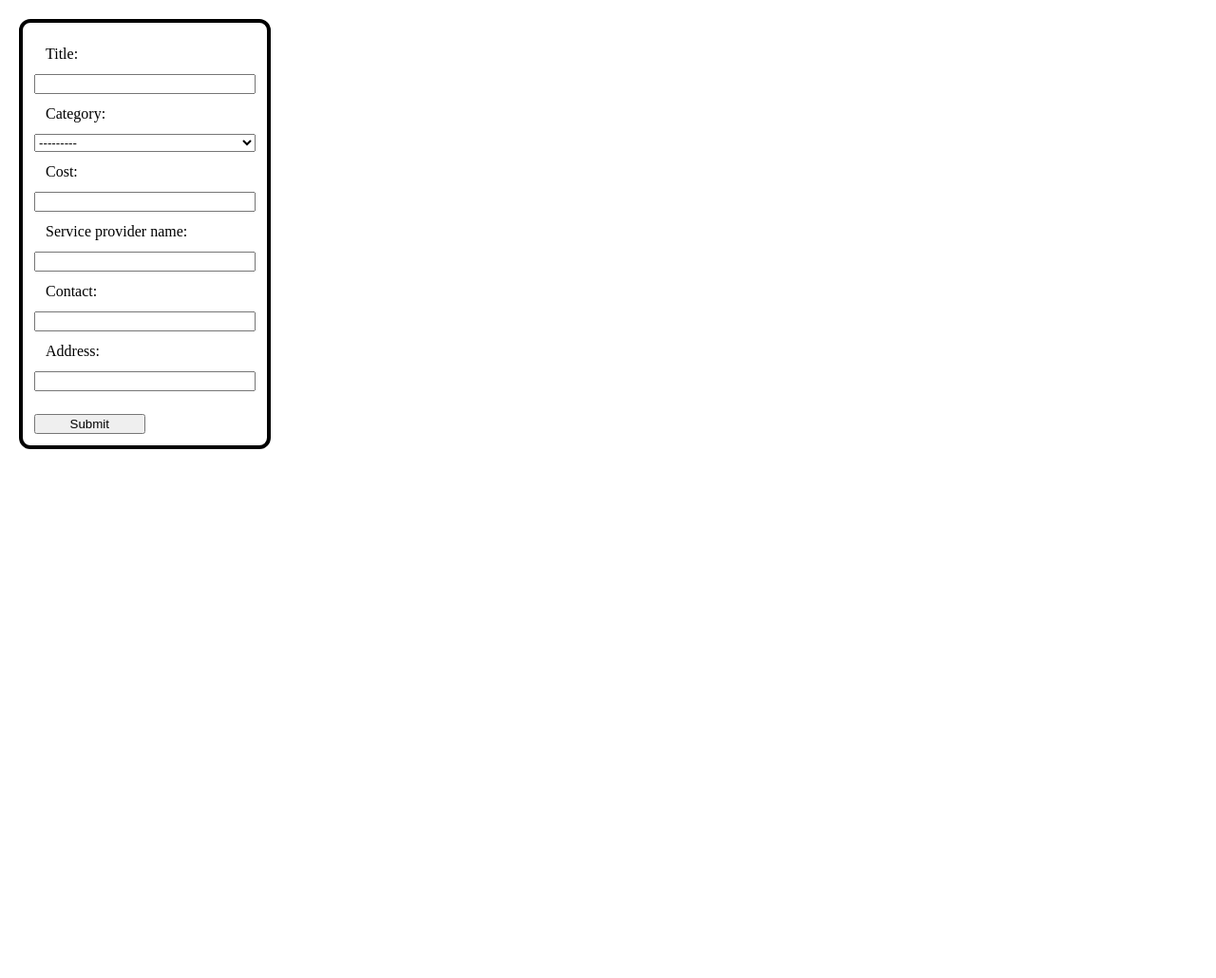
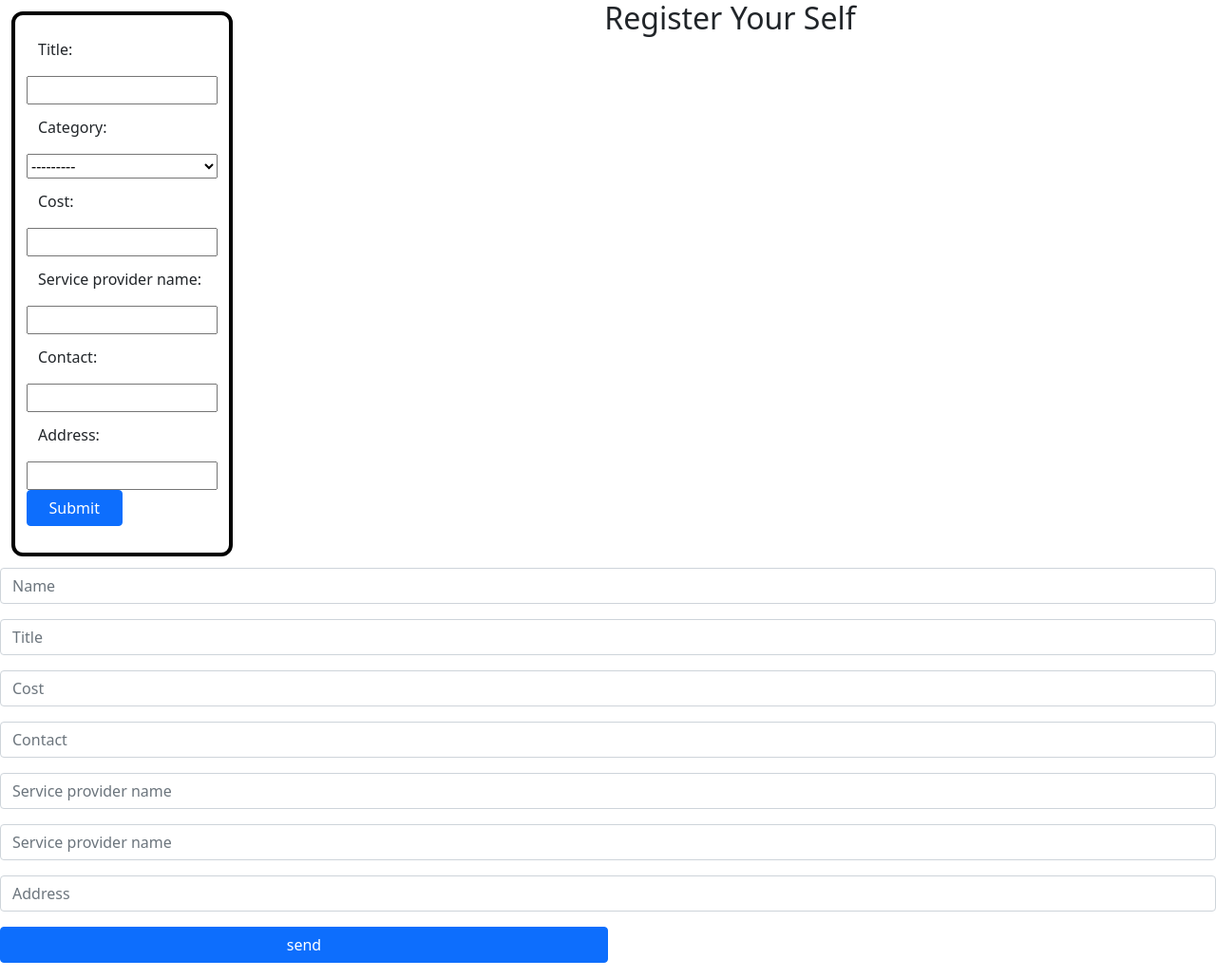
Before and after one commit to trakagreat/kamingo, a Django app: page /service-form in a window 1280 px wide. Shown: the whole page at 95% size. Before the commit the page ends 473 px from the top, so only its background shows below. Run offline with Django 4.2, Linux system fonts and the light colour scheme; data comes from the database, SQL or seed files in the repository.

Commit message:
boot added

```diff
--- a/serviceapp/templates/serviceapp/includes/service_card.html
+++ b/serviceapp/templates/serviceapp/includes/service_card.html
@@ -1,4 +1,5 @@
 <ul>
+
     <li>{{ service.title }}</li>
     <li>{{ service.cost }}</li>
     <li>{{ service.address }}</li>
--- a/serviceapp/templates/serviceapp/service_form.html
+++ b/serviceapp/templates/serviceapp/service_form.html
@@ -6,17 +6,55 @@
         <meta charset="UTF-8">
         <title>fill the form</title>
         <link rel="stylesheet" href="{% static 'serviceapp/service.css' %}">
+        <link
+            href="https://cdn.jsdelivr.net/npm/bootstrap@5.0.2/dist/css/bootstrap.min.css"
+            rel="stylesheet"
+            integrity="sha384-EVSTQN3/azprG1Anm3QDgpJLIm9Nao0Yz1ztcQTwFspd3yD65VohhpuuCOmLASjC"
+            crossorigin="anonymous">
+
     </head>
     <body>
-<form method="POST" action="{% url 'service_form_url' %}" class="main-form">
+        <section class="contact-clean">
+
+            <form method="POST" action="{% url 'service_form_url' %}"
+                class="main-form">
                 {% csrf_token %}
                 {% for field in form %}
-            <div class="service-inputs">
+                <div class="mb-3 service-inputs">
                      {{ field.label_tag }}
                     </div>
                 {{ field }}
                 {% endfor %}
-<button type="submit">Submit</button>
+
+                <div class="mb-3"><button class="btn btn-primary" type="submit">Submit
+                </button></div>
+            </div>
         </form>
+    </section>
+
+
     </body>
 </html>
+
+
+<section class="contact-clean">
+        <form method="post">
+            <h2 class="text-center">Register Your Self</h2>
+            <div class="mb-3"><input type="text" class="form-control"
+                    name="name" placeholder="Name" /></div>
+            <div class="mb-3"><input type="text" class="form-control"
+                    name="title" placeholder="Title" /></div>
+            <div class="mb-3"><input type="text" class="form-control"
+                    name="name" placeholder="Cost" /></div>
+            <div class="mb-3"><input type="text" class="form-control"
+                    name="name" placeholder="Contact" /></div>
+            <div class="mb-3"><input type="text" class="form-control"
+                    placeholder="Service provider name" /></div>
+            <div class="mb-3"><input type="text" class="form-control"
+                    name="name" placeholder="Service provider name" /></div>
+            <div class="mb-3"><input type="text" class="form-control"
+                    name="name" placeholder="Address" /></div>
+            <div class="mb-3"><button class="btn btn-primary" type="submit">send
+                </button></div>
+        </form>
+    </section>
```
Also changed, not shown: templates/base.html (+9 -0 lines). Lines whose indentation alone changed are shown as unchanged.
